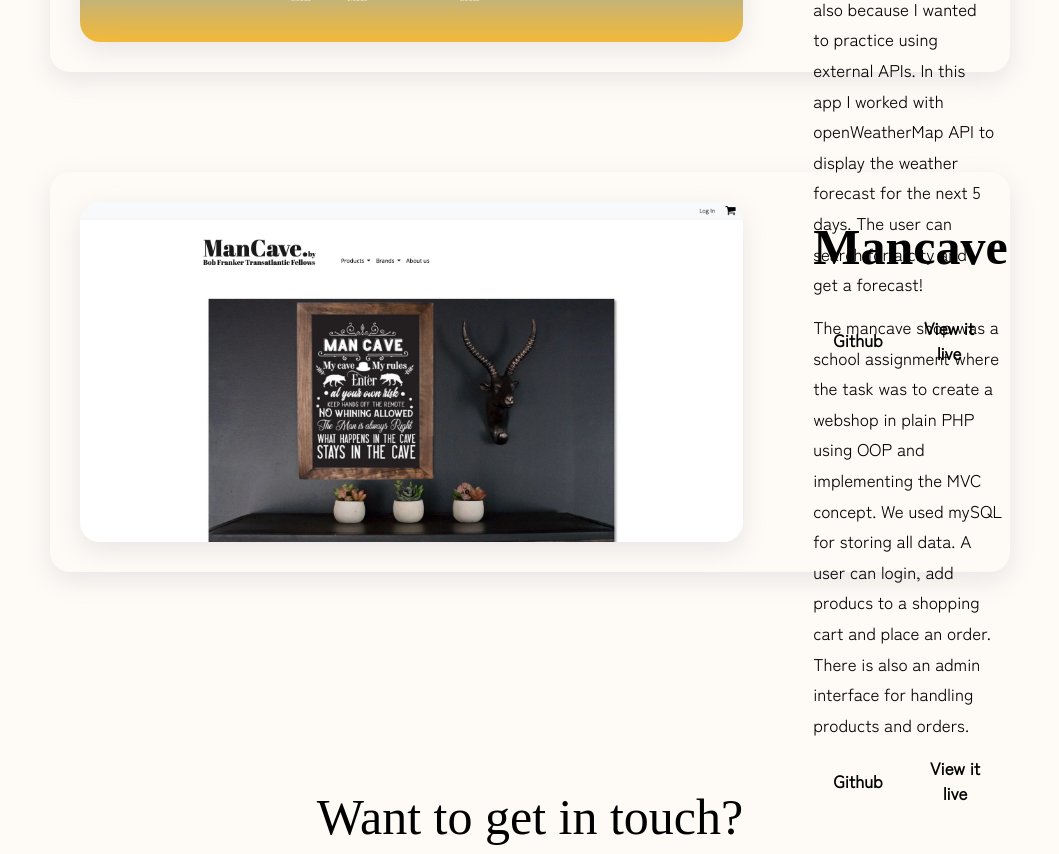
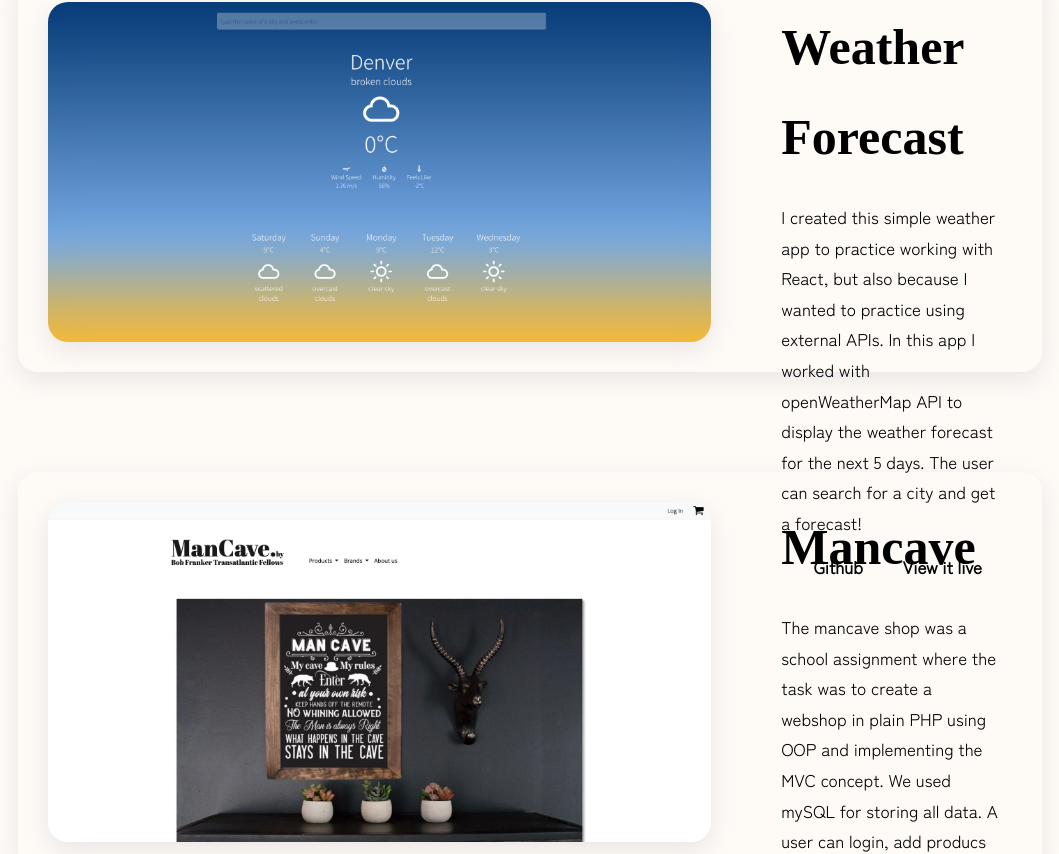
Before and after one commit to saraavvi/portfolio, a Vue app: page / in a window 1280 px wide. Shown: the part 1725-2579 px from the top of the page, without its empty margins (110-1169 px from the left). Built offline with nearby package versions, Linux system fonts and the light colour scheme; a web font is replaced by a local one.

Commit message:
:lipstick: add small changes to layout

```diff
--- a/src/pages/PortfolioPage.vue
+++ b/src/pages/PortfolioPage.vue
@@ -24,15 +24,15 @@ export default {
 
 <style scoped lang="scss">
 .container {
-  display: flex;
-  flex-direction: column;
-  margin: 0 16rem 0 16rem;
   font-size: 1.7rem;
   line-height: 1.8;
   color: $color-font-black;
+  width: 80%;
+  margin: 0 auto;
+  max-width: 180rem;
 
   .section {
-    margin-bottom: 10rem;
+    margin-bottom: 25rem;
   }
 }
 </style>
```
